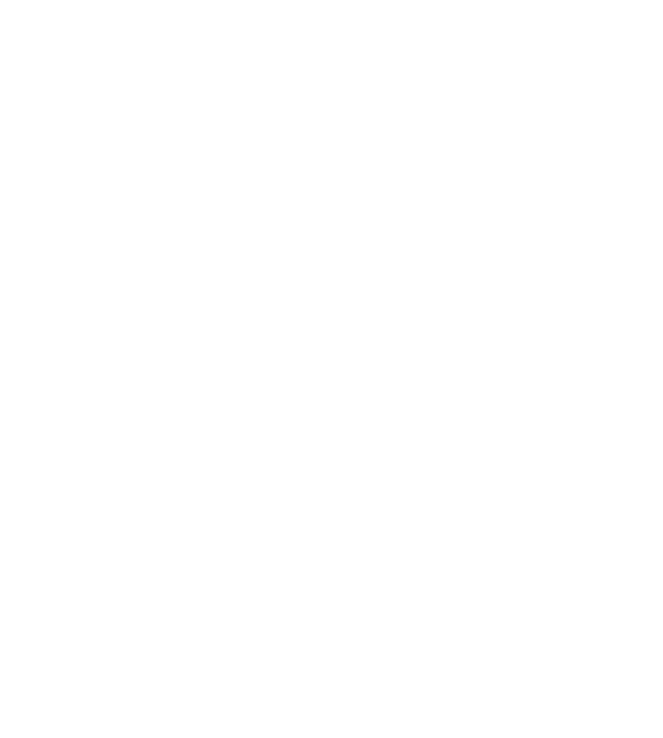
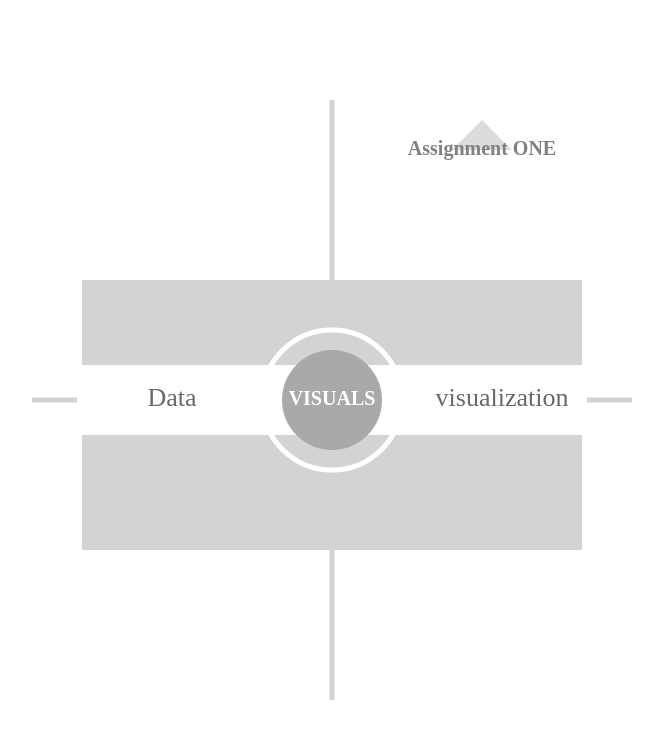
Before and after one commit to cs573-24s/a1-ghd3, a plain HTML site: page index.html in a window 1280 px wide. Shown: the whole page, without its empty margins (308-971 px from the left). Drawn offline with nearby package versions, Linux system fonts and the light colour scheme.

Commit message:
Update all

```diff
--- a/index.html
+++ b/index.html
@@ -1,10 +1,173 @@
-<script src="https://d3js.org/d3.v6.min.js"></script>
+<!DOCTYPE html>
+<html lang="en">
+<head>
 
-<script>
-  console.log(d3); // test if d3 is loaded
-  // Add an SVG
-  // Add Rectangles
-  // Add Circles
-  // Add Lines
-  // Add Polygons
-</script>
+<script src="https://d3js.org/d3.v5.min.js"></script>
+
+
+
+<style>
+        body {
+            display: flex;
+            justify-content: center;
+            align-items: center;
+            height: 100vh;
+            margin: 0;
+        }
+    </style>
+
+</head>
+<title>
+Data Visualisation svg
+</title>
+<body>
+
+
+  <script>
+    // Create SVG container
+    var svgWidth = 600;
+    var svgHeight = 600;
+	var stroke=5;
+
+
+    var svg = d3.select("body").append("svg")
+      .attr("width", svgWidth)
+      .attr("height", svgHeight);
+
+    // Calculate center coordinates
+    var centerX = svgWidth / 2;
+    var centerY = svgHeight / 2;
+
+    // Draw horizontal line
+    svg.append("line")
+      .attr("x1", 0)
+      .attr("y1", centerY)
+      .attr("x2", svgWidth)
+      .attr("y2", centerY)
+      .attr("stroke", "LightGray")
+      .attr("stroke-width", 5);
+
+    // Draw vertical line
+    svg.append("line")
+      .attr("x1", centerX)
+      .attr("y1", 0)
+      .attr("x2", centerX)
+      .attr("y2", svgHeight)
+      .attr("stroke", "LightGray")
+      .attr("stroke-width", 5);
+
+
+
+
+	   // Rectangle
+    svg.append("rect")
+      .attr("x", centerX -250)
+      .attr("y", centerY - 120)
+      .attr("width", 500)
+      .attr("height", 270)
+      .attr("fill", "LightGray");
+
+	 //rectangle white line center
+// Rectangle 2 - white
+svg.append("rect")
+  .attr("x", centerX -255) // Adjusted to center on the x-axis
+  .attr("y", centerY  -35) // Adjusted to center on the y-axis
+  .attr("width", 510)
+  .attr("height", 70)
+  .attr("fill", "white");
+
+// Text inside Rectangle-left of the circle
+svg.append("text")
+  .attr("x", centerX -160)
+  .attr("y", centerY)
+  .attr("text-anchor", "middle")
+  .attr("dominant-baseline", "middle")
+  .attr("fill", "DimGray")
+  .attr("font-size", "26")
+  .text("Data");
+
+// Text inside Rectangle-right of the circle
+
+
+	  svg.append("text")
+  .attr("x", centerX +170)
+  .attr("y", centerY)
+  .attr("text-anchor", "middle")
+  .attr("dominant-baseline", "middle")
+  .attr("fill", "DimGray")
+  .attr("font-size", "26")
+  .text("visualization");
+
+
+// Circle where southeast side
+var circle = svg.append("circle")
+  .attr("cx", centerX)
+  .attr("cy", centerY)
+  .attr("r", 95)
+  .style("fill", "DarkGray");
+
+// Function to animate the circle
+function animateCircle() {
+  circle.transition()
+    .duration(2000)
+    .attr("r", 50)
+    .style("fill", "5C5470")
+    .on("end", function() {
+      animateCircle();
+    });
+}
+
+// Call the function to start the animation
+animateCircle();
+
+
+
+
+// Circle with White Outline
+svg.append("circle")
+  .attr("cx", centerX)
+  .attr("cy", centerY)
+  .attr("r", 70)
+  .attr("fill", "none")
+  .attr("stroke", "white") // Outline color
+  .attr("stroke-width", 5); // Outline thickness
+
+
+ // Text within the Circle
+  svg.append("text")
+    .attr("x", centerX)
+    .attr("y", centerY)
+    .attr("text-anchor", "middle") // Center the text horizontally
+    .attr("dominant-baseline", "middle") // Center the text vertically
+    .attr("fill", "white") // Text color
+    .attr("font-size", "20")
+    .attr("font-weight", "bold") // Set font weight to bold
+    .text("VISUALS");
+
+
+
+// Equilateral Triangle
+var trianglePoints = (centerX + 150) + "," + (centerY - 280) + " " +
+                     (centerX + 180) + "," + (centerY - 250) + " " +
+                     (centerX + 120) + "," + (centerY - 250);
+
+svg.append("polygon")
+  .attr("points", trianglePoints)
+  .attr("stroke-width", 2)
+  .attr("fill", "Gainsboro");
+
+// Text inside Triangle
+svg.append("text")
+  .attr("x", centerX + 150)
+  .attr("y", centerY - 250) // Adjusted to be on the base of the triangle
+  .attr("text-anchor", "middle")
+  .attr("dominant-baseline", "middle")
+  .attr("fill", "gray")
+  .attr("font-size", "20")
+  .attr("font-weight", "bold")
+  .text("Assignment ONE");
+
+  </script>
+
+</body>
+</html>
```
Also changed, not shown: README.md.
